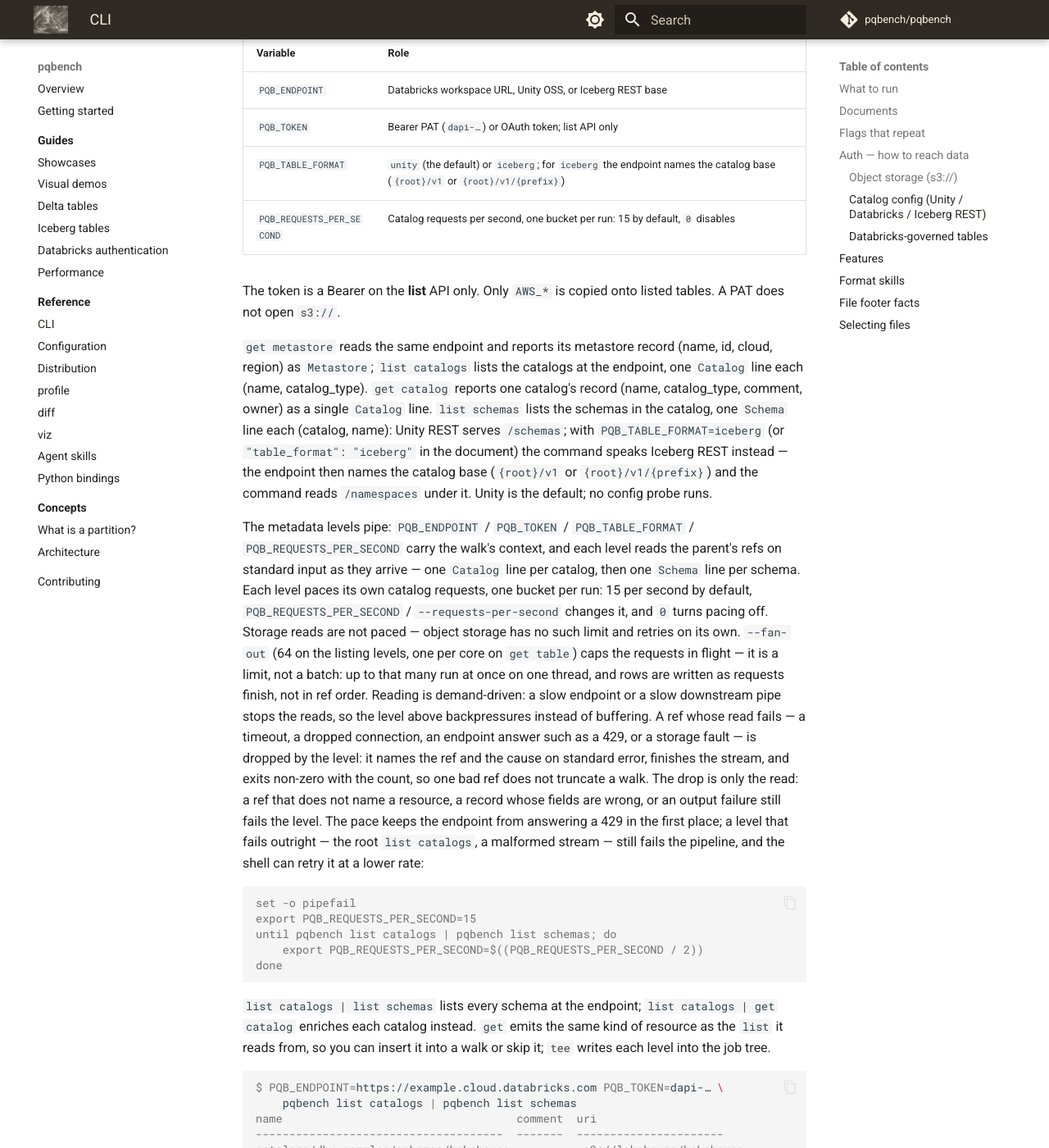
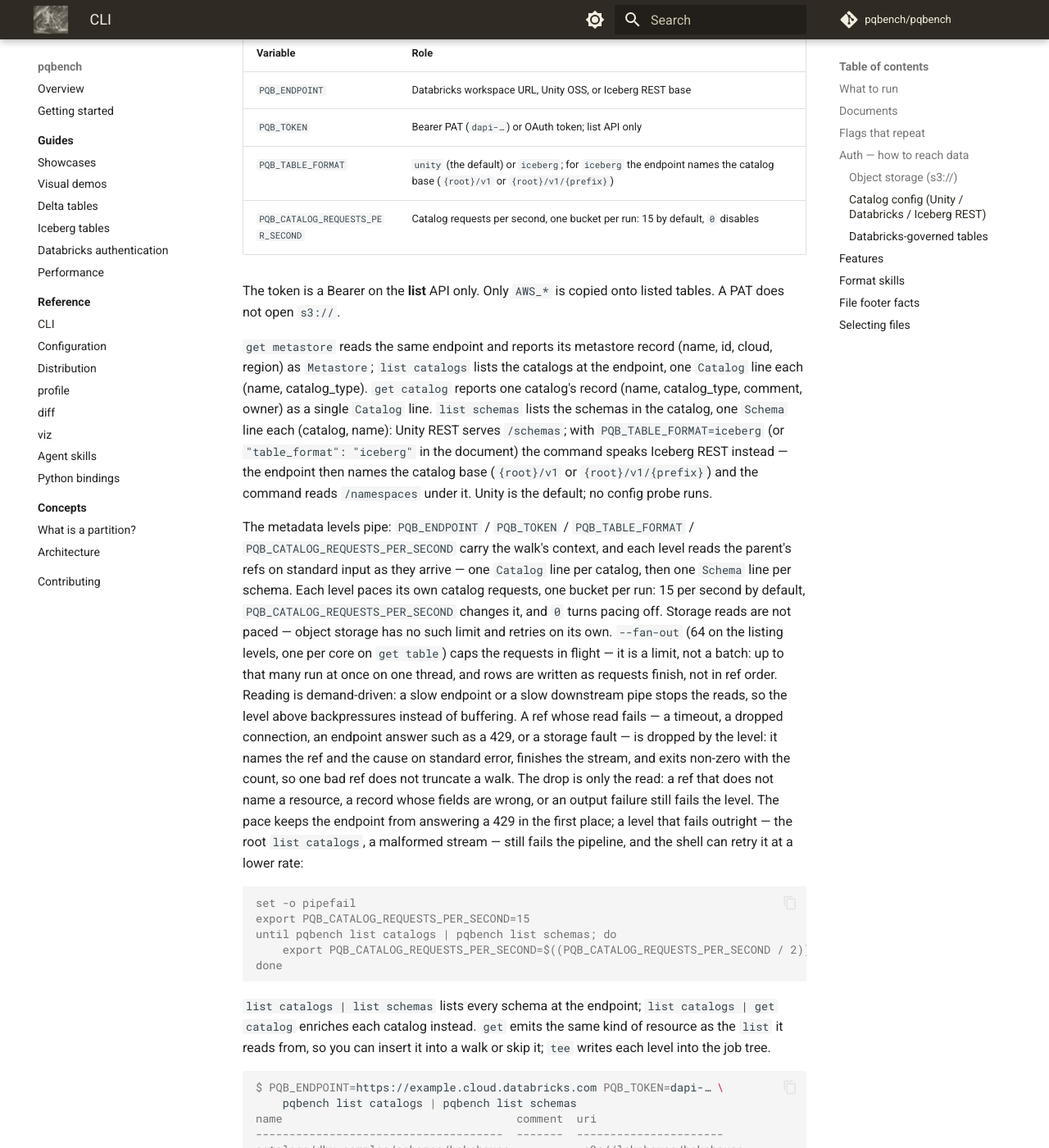
Before and after one commit to pqbench/pqbench, an MkDocs documentation site: the page built from docs/cli.md, in a window 1280 px wide and 1400 px high, scrolled down 3816 px. Shown: the whole window at 82% size. Built offline with MkDocs 1.6.1 and Material for MkDocs 9.7.7, drawn with Linux system fonts in a browser that asks for light colours; comment, search, counter and statistics services are not loaded; some of the changed text lies outside the part shown.

Commit message:
refactor(cli): name the catalog pace and keep it config-only
`--requests-per-second` was a global flag for a setting only the catalog levels use, and the name did not say which requests. Read `catalog_requests_per_second` from `~/.pqbenchrc` or `PQB_CATALOG_REQUESTS_PER_SECOND`; no flag. Rename the library and Python field to match.

````diff
--- a/docs/cli.md
+++ b/docs/cli.md
@@ -117,7 +117,7 @@
 environment, then the command line. A profile names an endpoint, a bearer, a
 dialect, and a catalog pace, so one workspace can carry `[unity]` and
 `[iceberg]` profiles; pick one with `--profile` (`PQB_PROFILE`), then override
-`--endpoint` / `--token` / `--table-format` / `--requests-per-second` for one run.
+`--endpoint` / `--token` / `--table-format` for one run.
 `pqbench setup` prints the resolved config for the shell to eval:
 
 | Variable | Role |
@@ -125,7 +125,7 @@
 | `PQB_ENDPOINT` | Databricks workspace URL, Unity OSS, or Iceberg REST base |
 | `PQB_TOKEN` | Bearer PAT (`dapi-…`) or OAuth token; list API only |
 | `PQB_TABLE_FORMAT` | `unity` (the default) or `iceberg`; for `iceberg` the endpoint names the catalog base (`{root}/v1` or `{root}/v1/{prefix}`) |
-| `PQB_REQUESTS_PER_SECOND` | Catalog requests per second, one bucket per run: 15 by default, `0` disables |
+| `PQB_CATALOG_REQUESTS_PER_SECOND` | Catalog requests per second, one bucket per run: 15 by default, `0` disables |
 
 The token is a Bearer on the **list** API only. Only `AWS_*` is copied onto
 listed tables. A PAT does not open `s3://`.
@@ -143,13 +143,13 @@
 probe runs.
 
 The metadata levels pipe: `PQB_ENDPOINT` / `PQB_TOKEN` / `PQB_TABLE_FORMAT` /
-`PQB_REQUESTS_PER_SECOND` carry the walk's context, and each level reads the
-parent's refs on standard input as they arrive — one `Catalog` line per
-catalog, then one `Schema` line per schema. Each level paces its own catalog
-requests, one bucket per run: 15 per second by default,
-`PQB_REQUESTS_PER_SECOND` / `--requests-per-second` changes it, and `0` turns
-pacing off. Storage reads are not paced — object storage has no such limit and
-retries on its own. `--fan-out` (64 on the listing levels, one per
+`PQB_CATALOG_REQUESTS_PER_SECOND` carry the walk's context, and each level
+reads the parent's refs on standard input as they arrive — one `Catalog` line
+per catalog, then one `Schema` line per schema. Each level paces its own
+catalog requests, one bucket per run: 15 per second by default,
+`PQB_CATALOG_REQUESTS_PER_SECOND` changes it, and `0` turns pacing off. Storage
+reads are not paced — object storage has no such limit and retries on its
+own. `--fan-out` (64 on the listing levels, one per
 core on `get table`) caps the requests in flight — it is a limit,
 not a batch: up to that many run at once on one thread, and rows are written as
 requests finish, not in ref order. Reading is demand-driven: a slow endpoint or
@@ -166,9 +166,9 @@
 
 ```console
 set -o pipefail
-export PQB_REQUESTS_PER_SECOND=15
+export PQB_CATALOG_REQUESTS_PER_SECOND=15
 until pqbench list catalogs | pqbench list schemas; do
-    export PQB_REQUESTS_PER_SECOND=$((PQB_REQUESTS_PER_SECOND / 2))
+    export PQB_CATALOG_REQUESTS_PER_SECOND=$((PQB_CATALOG_REQUESTS_PER_SECOND / 2))
 done
 ```
 
````
Also changed, not shown: README.md (+3 -3 lines), docs/configuration.md (+14 -13 lines), docs/performance.md (+1 -1 lines), python/README.md (+5 -5 lines), 12 other files.
